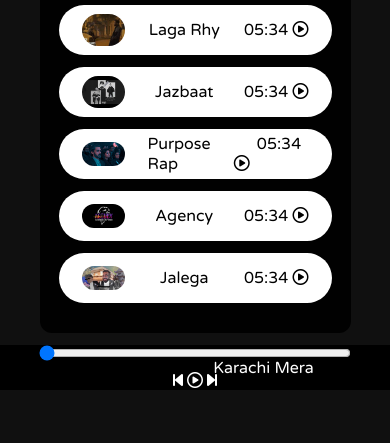
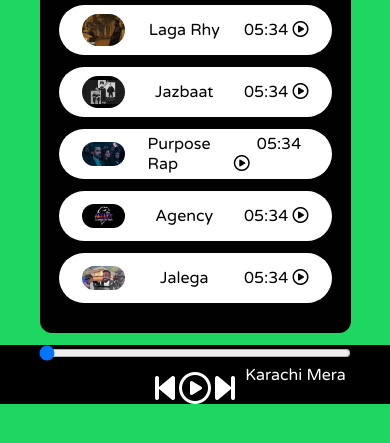
Before and after one commit to SameerShiekh77/Spotify-Clone, a plain HTML site: page index.html in a window 390 px wide. Shown: the part 339-782 px from the top of the page. Drawn offline with Linux system fonts and the light colour scheme.

Commit message:
change some ui for mobile

```diff
--- a/style.css
+++ b/style.css
@@ -4,6 +4,11 @@ body {
     background-color: #1ed760;
     overflow: hidden;
     /* background-color: antiquewhite; */
+}
+
+.fas,
+.far {
+    font-size: 2em;
 }
 
 * {
@@ -155,24 +160,40 @@ nav ul li {
 }
 
 @media only screen and (max-width: 1100px) {
-    body {
-        background-color: #101010;
-    }
-}
-
-@media only screen and (max-width: 720px) {
-    .icons i {
-        font-size: 1em;
-    }
+    /* body {
+        background-color: black;
+    } */
     #masterSongName {
         position: relative;
-        left: 8em;
+        left: 10em !important;
     }
     .songItemContainer::-webkit-scrollbar {
-        width: 6px;
+        width: 6px !important;
     }
     .songList h1 {
         font-size: 25px;
         text-align: center;
     }
+    .fas,
+    .far {
+        font-size: 1em;
+    }
 }
+
+@media only screen and (max-width: 600px) {
+    #masterSongName {
+        position: relative;
+        left: 10em !important;
+    }
+    .songItemContainer::-webkit-scrollbar {
+        width: 6px !important;
+    }
+    .songList h1 {
+        font-size: 25px;
+        text-align: center;
+    }
+    .fas,
+    .far {
+        font-size: 1em;
+    }
+}
```
